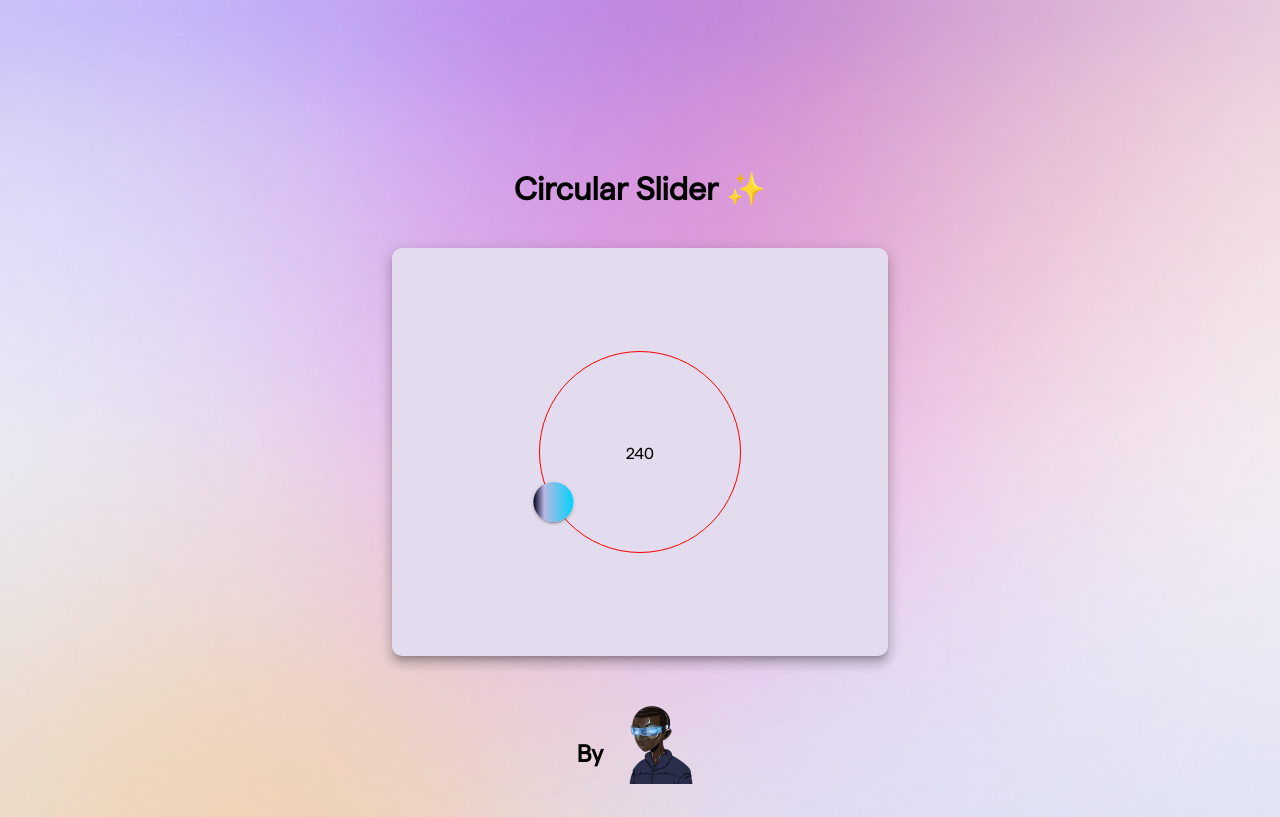
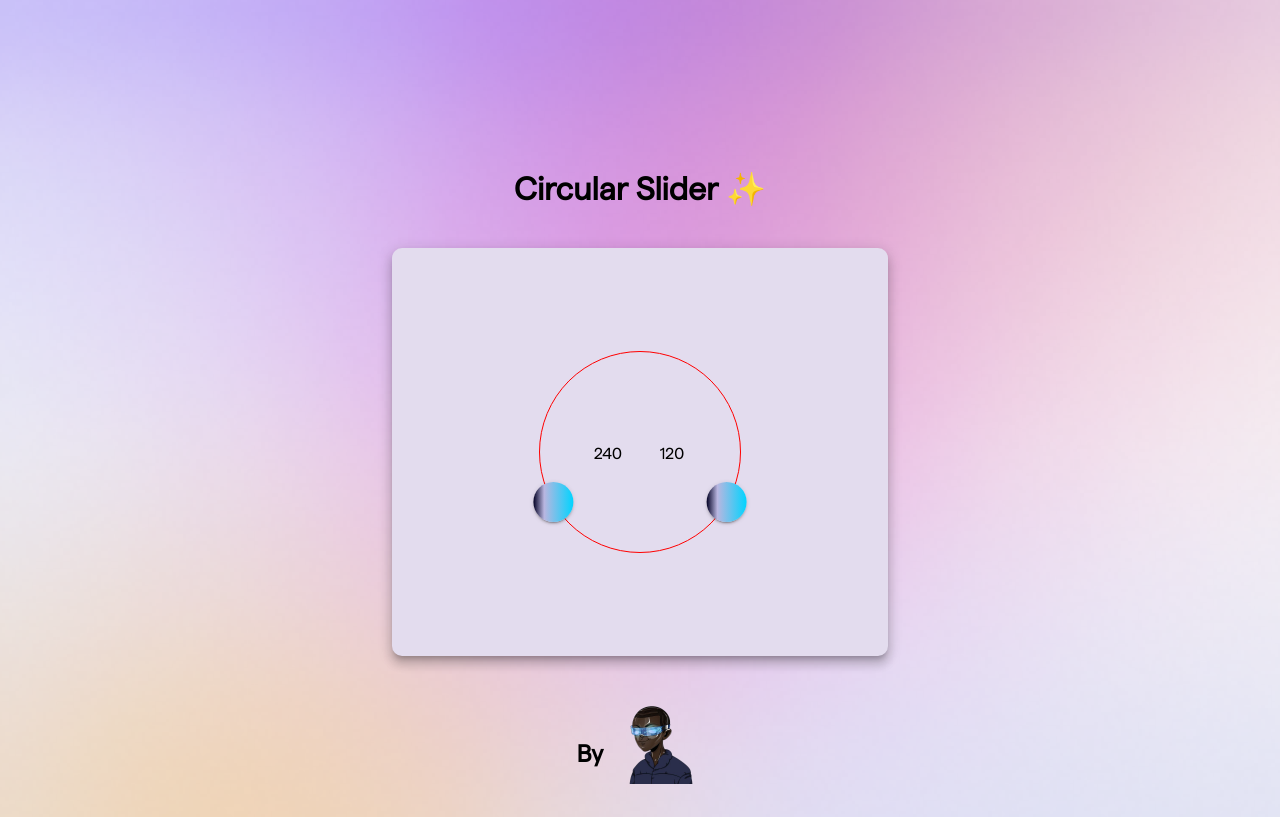
Before and after one commit to davidmeadejr/circular-range-slider, an Angular app: page / in a window 1280 px wide. Built offline with nearby package versions, Linux system fonts and the light colour scheme.

Commit message:
Feat/ Slider Functionality
- Min and Max Button modules added.
- Min and Max buttons added  to slider and rotate.
- Initial angle is shown as a value on rotation.

```diff
--- a/src/app/components/circular-slider.module.ts
+++ b/src/app/components/circular-slider.module.ts
@@ -2,6 +2,7 @@ import { NgModule } from '@angular/core';
 import { CommonModule } from '@angular/common';
 
 import { minCircularSliderButtonDirective } from '../directives/min-button-directive';
+// import { maxCircularSliderButtonDirective } from '../directives/max-button-directive';
 
 @NgModule({
   imports: [CommonModule],
--- a/src/app/components/circular-slider/circular-slider.component.html
+++ b/src/app/components/circular-slider/circular-slider.component.html
@@ -4,11 +4,19 @@
     [ngStyle]="{ 'width.px': diameter, 'height.px': diameter }"
   >
     <div class="rotation">{{ angle }}</div>
+    <div class="rotation-max-button">{{ angleMaxButton }}</div>
+
     <div
       class="min-circle-button"
       minCircularSliderButton
       [diameter]="diameter"
       [(angle)]="angle"
     ></div>
+    <div
+      class="max-circle-button"
+      maxCircularSliderButton
+      [diameter]="diameterMaxButton"
+      [(angle)]="angleMaxButton"
+    ></div>
   </div>
 </div>
--- a/src/app/components/circular-slider/circular-slider.component.scss
+++ b/src/app/components/circular-slider/circular-slider.component.scss
@@ -63,6 +63,7 @@
   display: flex;
   justify-content: center;
   align-items: center;
+  margin-left: -2rem;
 }
 
 .min-circle-button {
@@ -84,3 +85,37 @@
   box-shadow: 0 5px 5px -3px rgba(0, 0, 0, 0.2),
     0 8px 10px 1px rgba(0, 0, 0, 0.14), 0 3px 14px 2px rgba(0, 0, 0, 0.12);
 }
+
+.max-circle-button {
+  position: absolute;
+  border-radius: 100%;
+  background-image: linear-gradient(
+    90deg,
+    rgba(2, 0, 36, 1) 0%,
+    rgba(185, 182, 224, 1) 27%,
+    rgba(0, 212, 255, 1) 100%
+  );
+  cursor: -webkit-grab;
+  transition: box-shadow 200ms cubic-bezier(0, 0, 0.2, 1);
+  box-shadow: 0 3px 1px -2px rgba(0, 0, 0, 0.2), 0 2px 2px 0 rgba(0, 0, 0, 0.14),
+    0 1px 5px 0 rgba(0, 0, 0, 0.12);
+}
+
+.max-circle-button:active {
+  box-shadow: 0 5px 5px -3px rgba(0, 0, 0, 0.2),
+    0 8px 10px 1px rgba(0, 0, 0, 0.14), 0 3px 14px 2px rgba(0, 0, 0, 0.12);
+}
+
+.rotation-max-button {
+  position: absolute;
+  top: 0;
+  left: 0;
+  bottom: 0;
+  right: 0;
+  height: 100%;
+  width: 100%;
+  display: flex;
+  justify-content: center;
+  align-items: center;
+  margin-left: 2rem;
+}
--- a/src/app/components/circular-slider/circular-slider.component.ts
+++ b/src/app/components/circular-slider/circular-slider.component.ts
@@ -32,5 +32,23 @@ export class CircularSliderComponent implements OnInit {
     this.angleChange.emit(this._angle);
   }
 
+  private _angleMaxButton: any = 120;
+
+  @Input()
+  diameterMaxButton: number = 200;
+
+  @Input()
+  get angleMaxButton() {
+    return this._angleMaxButton;
+  }
+
+  @Output()
+  angleChangeMaxButton = new EventEmitter<number>();
+
+  set angleMaxButton(deg: number) {
+    this._angleMaxButton = deg || 0;
+    this.angleChangeMaxButton.emit(this._angle);
+  }
+
   ngOnInit(): void {}
 }
--- a/src/app/directives/max-button-directive.ts
+++ b/src/app/directives/max-button-directive.ts
@@ -0,0 +1,241 @@
+import {
+  Directive,
+  ElementRef,
+  EventEmitter,
+  Input,
+  NgZone,
+  OnInit,
+  Output,
+} from '@angular/core';
+import { fromEvent, merge, Subscription } from 'rxjs';
+import { filter, map, tap } from 'rxjs/operators';
+import { Point } from '../../app/interfaces/point';
+import { Circle } from '../../app/interfaces/circle';
+
+const MOUSE_PRIMARY = 0;
+
+@Directive({
+  selector: '[maxCircularSliderButton]',
+})
+export class maxCircularSliderButtonDirective implements OnInit {
+  private element: HTMLElement;
+  private elementStartSubscription?: Subscription;
+  private elementMoveSubscription?: Subscription;
+
+  private _angle: number = 0;
+
+  private windowStart?: Point;
+  private layerLatestDelta?: any = 0;
+  private circleRadius: number = 0;
+  private maxButtonDiameter: number = 0;
+
+  @Input()
+  diameter?: number;
+
+  @Input()
+  get angle() {
+    return this._angle;
+  }
+
+  @Output()
+  angleChange = new EventEmitter<number>();
+
+  set angle(deg: number) {
+    this._angle = deg || 0;
+    this.setTransform(this.calcMaxButtonPosition(this._angle));
+    this.angleChange.emit(this._angle);
+  }
+
+  constructor(
+    /*
+     * The injectable service ngZone is used to optimize performance as multiple asynchronous tasks are used in this directive
+     * that do not require UI updates or error handling by Angular.
+     */
+    private ngZone: NgZone,
+    // Assigns the wrapper ElementRef to elementRef.
+    private elementRef: ElementRef
+  ) {
+    // A wrapper around the native dom elements for the handler and angle value field.
+    this.element = this.elementRef.nativeElement;
+  }
+
+  ngOnInit(): void {
+    this.maxButtonPosition();
+    this.registerStart(this.element);
+  }
+
+  /*
+   * Sets the size of the min button and positions it on the circumference of the circle.
+   */
+  private maxButtonPosition() {
+    this.maxButtonDiameter = this.diameter! / 5;
+    this.circleRadius = this.diameter! / 2;
+    this.element.style.width = `${this.maxButtonDiameter}px`;
+    this.element.style.height = `${this.maxButtonDiameter}px`;
+    this.element.style.top = `${
+      this.circleRadius - this.maxButtonDiameter / 2
+    }px`;
+    this.element.style.left = `${
+      this.circleRadius - this.maxButtonDiameter / 2
+    }px`;
+    this.setTransform(this.calcMaxButtonPosition(this.angle));
+  }
+
+  /*
+   * Calls the observable mousedown$ which handles all movement of the handles when the mouse button is pressed.
+   */
+  private registerStart(element: HTMLElement) {
+    this.unregisterStart();
+    this.ngZone.runOutsideAngular(() => {
+      const mousedown$ = fromEvent<MouseEvent>(element, 'mousedown').pipe(
+        filter((event) => event.button === MOUSE_PRIMARY),
+        tap((event) => {
+          // Avoids interference by "native dragging of <img> tags.
+          if (event.target && (event.target as HTMLElement).draggable) {
+            event.preventDefault();
+          }
+          // avoid triggering other draggable parents.
+          event.stopPropagation();
+        }),
+        map((event) => parseMouseEvent(event))
+      );
+      this.elementStartSubscription = merge(mousedown$).subscribe(
+        (windowPoint) => {
+          this.dragStart(windowPoint);
+        }
+      );
+    });
+  }
+
+  /*
+   * Unsubscribes from the mousedown$ observable if elementStartSubscription is true.
+   */
+  private unregisterStart() {
+    if (this.elementStartSubscription) {
+      this.elementStartSubscription.unsubscribe();
+      this.elementStartSubscription = undefined;
+    }
+  }
+
+  /*
+   * Calls the observable mousemove$ and mouseup$ which handles the dragging functionality of the button.
+   */
+  private registerMove() {
+    this.unregisterMove();
+    this.elementMoveSubscription = new Subscription();
+
+    const mousemove$ = fromEvent<MouseEvent>(document, 'mousemove').pipe(
+      tap((event) => {
+        event.preventDefault();
+      }),
+      map((event) => parseMouseEvent(event))
+    );
+    this.elementMoveSubscription.add(
+      merge(mousemove$).subscribe((windowPoint) => {
+        this.dragMove(windowPoint);
+      })
+    );
+
+    const mouseup$ = fromEvent<void>(document, 'mouseup');
+    this.elementMoveSubscription.add(
+      merge(mouseup$).subscribe(() => {
+        this.dragStop();
+      })
+    );
+  }
+
+  /*
+   * Unsubscribes from the mousemove$ observable if elementMoveSubscription is true.
+   */
+  private unregisterMove() {
+    if (this.elementMoveSubscription) {
+      this.elementMoveSubscription.unsubscribe();
+      this.elementMoveSubscription = undefined;
+    }
+  }
+
+  /*
+   * Handles the drag start point for the min button.
+   */
+  private dragStart(windowPoint: Point) {
+    this.windowStart = windowPoint;
+    this.registerMove();
+  }
+
+  /*
+   * Enables the max button to be dragged whenever the mousedown event is called.
+   */
+
+  private dragMove(windowPoint: Point) {
+    const angle = this.calcMaxButtonAngle(windowPoint);
+    this.layerLatestDelta = this.calcMaxButtonPosition(angle);
+
+    this.setTransform(this.layerLatestDelta);
+    this.ngZone.run(() => {
+      this.angle = Math.round(angle);
+    });
+  }
+
+  /*
+   * Calculates angle
+   */
+  private calcMaxButtonAngle(windowPoint: Point) {
+    let angle = 0;
+    if (this.diameter) {
+      const offset = this.circleRadius - this.maxButtonDiameter / 2;
+      const mousePos: Point = {
+        x: windowPoint.x - offset - 400 + this.maxButtonDiameter,
+        y: windowPoint.y - offset - 360 + this.maxButtonDiameter,
+      };
+      const aTan = Math.atan2(
+        mousePos.x - this.circleRadius,
+        mousePos.y - this.circleRadius
+      );
+      angle = -aTan / (Math.PI / 180) + 180;
+    }
+
+    return angle;
+  }
+
+  /*
+   * Calculates the min buttons position relative to the radius of the circle via x and y coordinates
+   */
+  private calcMaxButtonPosition(angle: number): Point {
+    const newX = this.circleRadius * Math.sin((angle * Math.PI) / 180);
+    const newY = this.circleRadius * -Math.cos((angle * Math.PI) / 180);
+
+    return {
+      x: newX,
+      y: newY,
+    };
+  }
+
+  /*
+   * Stops the min button when the users is no longer pressing on the button
+   */
+
+  private dragStop() {
+    this.unregisterMove();
+    if (!this.layerLatestDelta) {
+      return;
+    }
+
+    this.ngZone.run(() => {
+      this.layerLatestDelta = undefined;
+    });
+  }
+
+  private setTransform(point: Point) {
+    this.element.style.transform = `translate(${point.x}px, ${point.y}px)`;
+  }
+}
+
+/*
+ *  Enables the mapping of the latest x and y coordinates for mouse events.
+ */
+function parseMouseEvent(event: MouseEvent): Point {
+  return {
+    x: event.pageX,
+    y: event.pageY,
+  };
+}
```
Also changed, not shown: src/app/app.module.ts (+7 -1 lines), src/app/components/max-button-slider.module.ts (added, +11 -0 lines).
